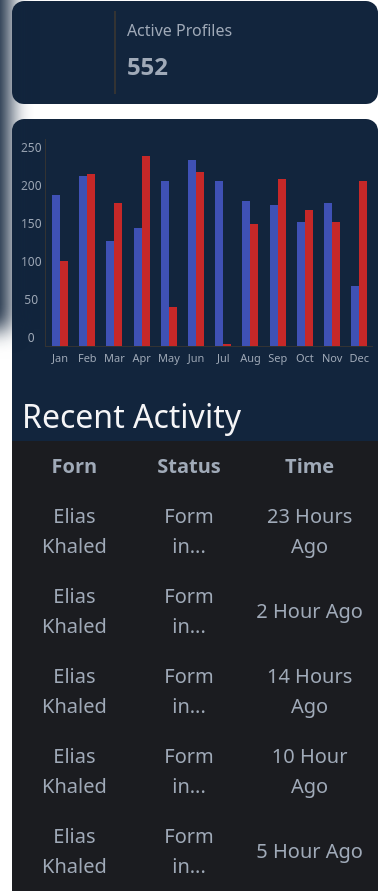
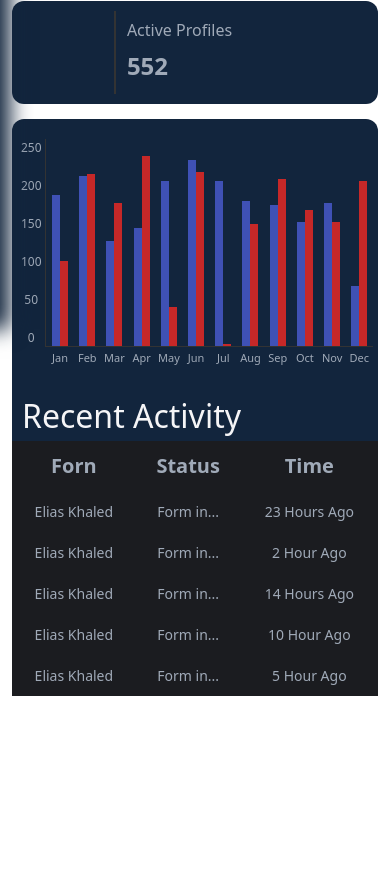
Before and after one commit to eliasAbo-omar/dash-bord, a website built with Vite: page index.html in a window 390 px wide. Shown: the part 515-1406 px from the top of the page. After the commit the page ends 1211 px from the top, so only its background shows below. Built offline with nearby package versions, Linux system fonts and the light colour scheme; some icons are missing; files whose address does not match are found by name.

```diff
--- a/css/style.css
+++ b/css/style.css
@@ -500,4 +500,8 @@ tr:last-child {
     font-size: 11px;
     bottom: -20px;
   }
+
+  .info td {
+    font-size: 14px;
+  }
 }
```
